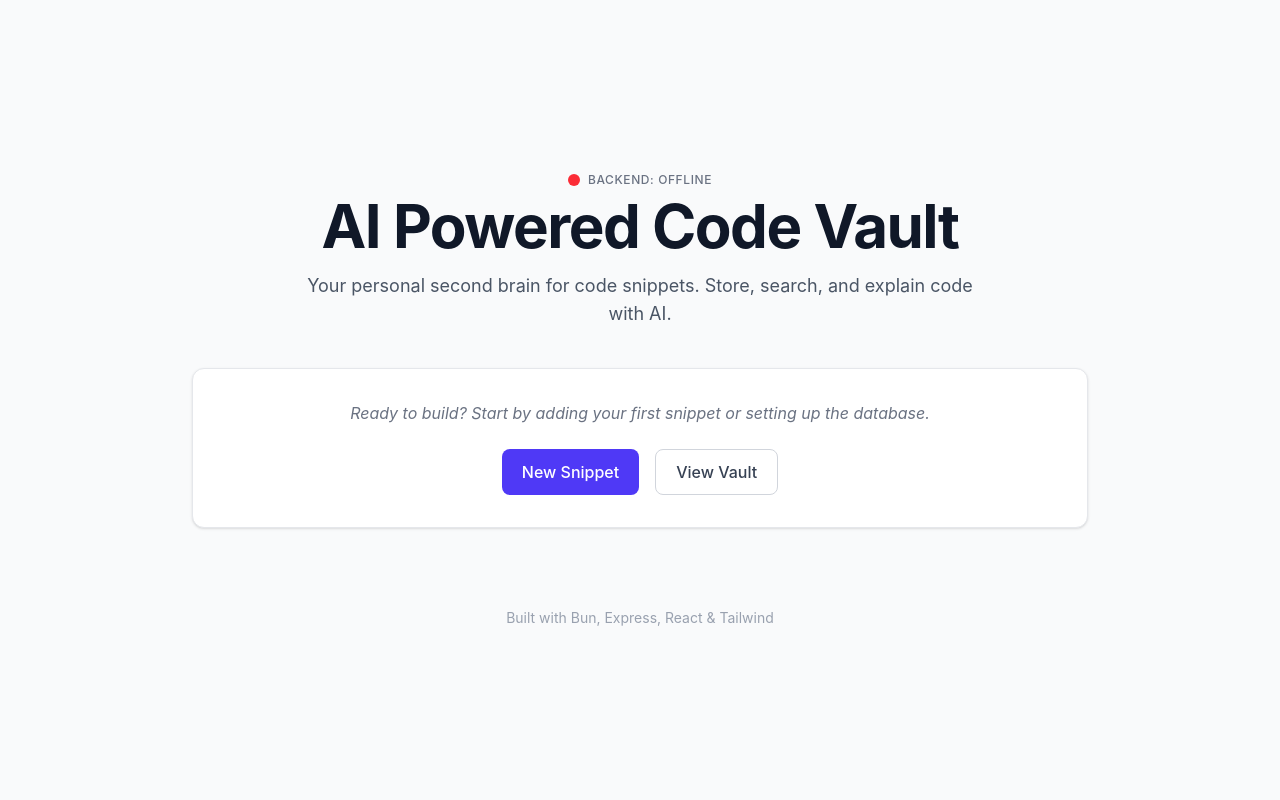
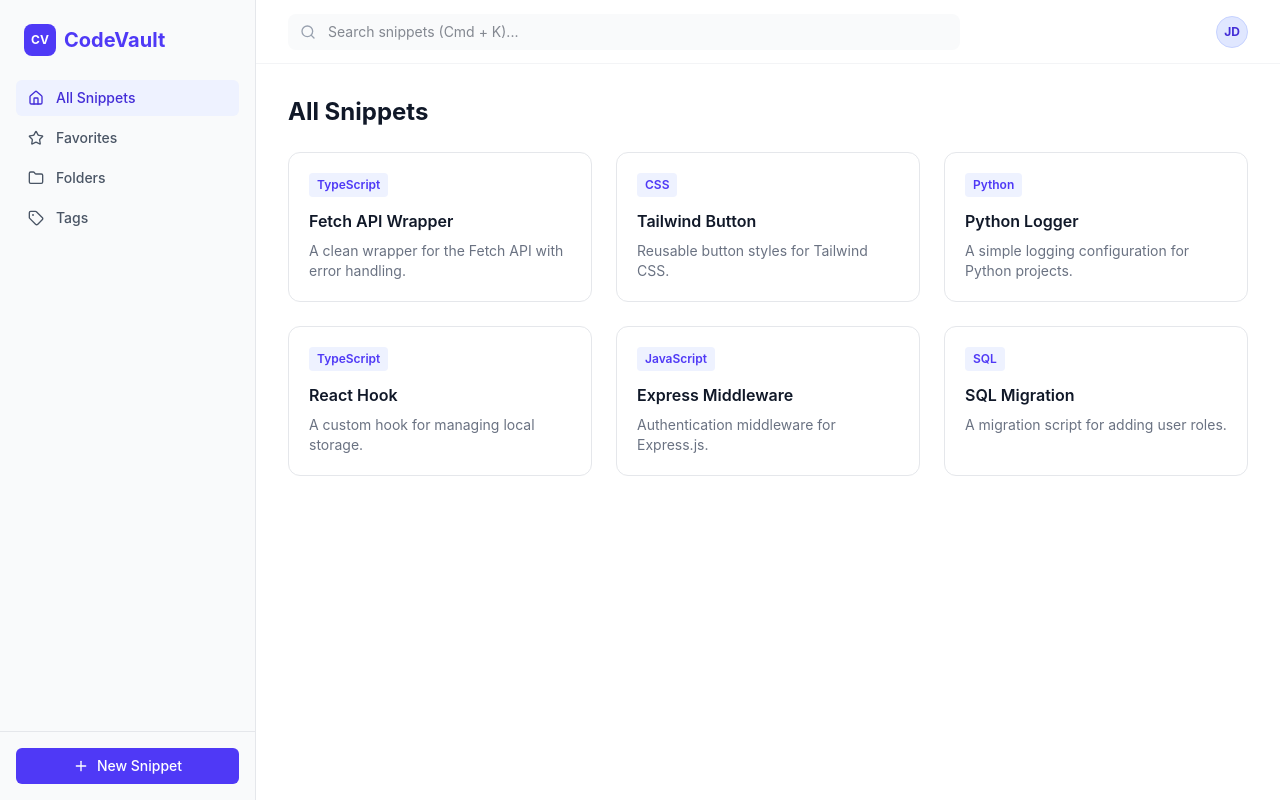
Before and after one commit to justhoji/snippetai, a React (Vite) app in the folder frontend/: page / in a window 1280 px wide. Built offline with nearby package versions, Linux system fonts and the light colour scheme; no server answers.

Commit message:
add layout and sidebar components, integrate lucide-react for icons, and implement snippet listing with sample data

```diff
--- a/frontend/package.json
+++ b/frontend/package.json
@@ -10,6 +10,7 @@
     "preview": "vite preview"
   },
   "dependencies": {
+    "lucide-react": "^1.14.0",
     "react": "^19.2.5",
     "react-dom": "^19.2.5"
   },
--- a/frontend/src/App.tsx
+++ b/frontend/src/App.tsx
@@ -1,55 +1,55 @@
-import React, { useEffect, useState } from 'react'
+import Layout from "./components/Layout";
+import Header from "./components/Header";
+import SnippetList, { type Snippet } from "./components/SnippetList";
 
 function App() {
-  const [status, setStatus] = useState<'loading' | 'online' | 'offline'>('loading');
-
-  useEffect(() => {
-    fetch('http://localhost:3001/health')
-      .then(res => res.ok ? setStatus('online') : setStatus('offline'))
-      .catch(() => setStatus('offline'));
-  }, []);
+  const snippets: Snippet[] = [
+    {
+      id: "1",
+      title: "Fetch API Wrapper",
+      language: "TypeScript",
+      summary: "A clean wrapper for the Fetch API with error handling.",
+    },
+    {
+      id: "2",
+      title: "Tailwind Button",
+      language: "CSS",
+      summary: "Reusable button styles for Tailwind CSS.",
+    },
+    {
+      id: "3",
+      title: "Python Logger",
+      language: "Python",
+      summary: "A simple logging configuration for Python projects.",
+    },
+    {
+      id: "4",
+      title: "React Hook",
+      language: "TypeScript",
+      summary: "A custom hook for managing local storage.",
+    },
+    {
+      id: "5",
+      title: "Express Middleware",
+      language: "JavaScript",
+      summary: "Authentication middleware for Express.js.",
+    },
+    {
+      id: "6",
+      title: "SQL Migration",
+      language: "SQL",
+      summary: "A migration script for adding user roles.",
+    },
+  ];
 
   return (
-    <div className="min-h-screen bg-gray-50 flex flex-col items-center justify-center p-4">
-      <header className="text-center space-y-4">
-        <div className="flex items-center justify-center gap-2 mb-2">
-          <span className={`h-3 w-3 rounded-full ${
-            status === 'online' ? 'bg-green-500 shadow-[0_0_8px_rgba(34,197,94,0.6)]' :
-            status === 'offline' ? 'bg-red-500' : 'bg-gray-300 animate-pulse'
-          }`} />
-          <span className="text-xs font-medium text-gray-500 uppercase tracking-wider">
-            Backend: {status}
-          </span>
-        </div>
-        <h1 className="text-4xl font-bold text-gray-900 tracking-tight sm:text-6xl">
-          AI Powered Code Vault
-        </h1>
-        <p className="text-lg text-gray-600 max-w-2xl">
-          Your personal second brain for code snippets. Store, search, and explain code with AI.
-        </p>
-      </header>
-
-      <main className="mt-10 w-full max-w-4xl">
-        <div className="bg-white shadow-sm border border-gray-200 rounded-xl p-8 text-center">
-          <p className="text-gray-500 italic">
-            Ready to build? Start by adding your first snippet or setting up the database.
-          </p>
-          <div className="mt-6 flex justify-center gap-4">
-            <button className="px-5 py-2.5 bg-indigo-600 text-white font-medium rounded-lg hover:bg-indigo-700 transition-colors">
-              New Snippet
-            </button>
-            <button className="px-5 py-2.5 bg-white text-gray-700 font-medium border border-gray-300 rounded-lg hover:bg-gray-50 transition-colors">
-              View Vault
-            </button>
-          </div>
-        </div>
-      </main>
-
-      <footer className="mt-20 text-gray-400 text-sm">
-        Built with Bun, Express, React & Tailwind
-      </footer>
-    </div>
-  )
+    <Layout>
+      <div className="h-full flex flex-col">
+        <Header />
+        <SnippetList snippets={snippets} />
+      </div>
+    </Layout>
+  );
 }
 
-export default App
+export default App;
--- /dev/null
+++ b/frontend/src/components/Header.tsx
@@ -0,0 +1,24 @@
+import { Search } from 'lucide-react';
+
+const Header = () => {
+  return (
+    <header className="h-16 border-b border-gray-100 flex items-center px-8 bg-white sticky top-0 z-10">
+      <div className="flex-1 max-w-2xl relative">
+        <Search className="absolute left-3 top-1/2 -translate-y-1/2 w-4 h-4 text-gray-400" />
+        <input
+          type="text"
+          placeholder="Search snippets (Cmd + K)..."
+          className="w-full bg-gray-50 border-none rounded-lg py-2 pl-10 pr-4 text-sm focus:ring-2 focus:ring-indigo-500 transition-all outline-none"
+        />
+      </div>
+
+      <div className="ml-auto flex items-center gap-4">
+        <div className="w-8 h-8 rounded-full bg-indigo-100 flex items-center justify-center text-indigo-700 text-xs font-bold border border-indigo-200">
+          JD
+        </div>
+      </div>
+    </header>
+  );
+};
+
+export default Header;
--- /dev/null
+++ b/frontend/src/components/Layout.tsx
@@ -0,0 +1,19 @@
+import React from 'react';
+import Sidebar from './Sidebar';
+
+interface LayoutProps {
+  children: React.ReactNode;
+}
+
+const Layout: React.FC<LayoutProps> = ({ children }) => {
+  return (
+    <div className="flex min-h-screen bg-white text-gray-900">
+      <Sidebar />
+      <main className="flex-1 overflow-auto">
+        {children}
+      </main>
+    </div>
+  );
+};
+
+export default Layout;
--- /dev/null
+++ b/frontend/src/components/Sidebar.tsx
@@ -0,0 +1,48 @@
+import { Home, Folder, Tag, Star, Plus } from 'lucide-react';
+
+const Sidebar = () => {
+  const navItems = [
+    { icon: Home, label: 'All Snippets', active: true },
+    { icon: Star, label: 'Favorites', active: false },
+    { icon: Folder, label: 'Folders', active: false },
+    { icon: Tag, label: 'Tags', active: false },
+  ];
+
+  return (
+    <aside className="w-64 border-r border-gray-200 bg-gray-50 h-screen flex flex-col">
+      <div className="p-6">
+        <h1 className="text-xl font-bold text-indigo-600 flex items-center gap-2">
+          <div className="w-8 h-8 bg-indigo-600 rounded-lg flex items-center justify-center">
+            <span className="text-white text-xs">CV</span>
+          </div>
+          CodeVault
+        </h1>
+      </div>
+
+      <nav className="flex-1 px-4 space-y-1">
+        {navItems.map((item) => (
+          <button
+            key={item.label}
+            className={`w-full flex items-center gap-3 px-3 py-2 text-sm font-medium rounded-md transition-colors ${
+              item.active
+                ? 'bg-indigo-50 text-indigo-700'
+                : 'text-gray-600 hover:bg-gray-100 hover:text-gray-900'
+            }`}
+          >
+            <item.icon className="w-4 h-4" />
+            {item.label}
+          </button>
+        ))}
+      </nav>
+
+      <div className="p-4 border-t border-gray-200">
+        <button className="w-full flex items-center justify-center gap-2 bg-indigo-600 text-white px-4 py-2 rounded-md hover:bg-indigo-700 transition-colors text-sm font-medium">
+          <Plus className="w-4 h-4" />
+          New Snippet
+        </button>
+      </div>
+    </aside>
+  );
+};
+
+export default Sidebar;
--- /dev/null
+++ b/frontend/src/components/SnippetCard.tsx
@@ -0,0 +1,23 @@
+interface SnippetCardProps {
+  title: string;
+  language: string;
+  summary: string;
+}
+
+const SnippetCard: React.FC<SnippetCardProps> = ({ title, language, summary }) => {
+  return (
+    <div className="bg-white border border-gray-200 rounded-xl p-5 hover:shadow-md transition-shadow cursor-pointer group">
+      <div className="flex justify-between items-start mb-3">
+        <span className="text-xs font-semibold text-indigo-600 px-2 py-1 bg-indigo-50 rounded group-hover:bg-indigo-100 transition-colors">
+          {language}
+        </span>
+      </div>
+      <h3 className="font-semibold text-gray-900 mb-2">{title}</h3>
+      <p className="text-sm text-gray-500 line-clamp-2">
+        {summary}
+      </p>
+    </div>
+  );
+};
+
+export default SnippetCard;
--- /dev/null
+++ b/frontend/src/components/SnippetList.tsx
@@ -0,0 +1,37 @@
+import React from 'react';
+import SnippetCard from './SnippetCard';
+
+export interface Snippet {
+  id: string;
+  title: string;
+  language: string;
+  summary: string;
+}
+
+interface SnippetListProps {
+  snippets: Snippet[];
+  title?: string;
+}
+
+const SnippetList: React.FC<SnippetListProps> = ({ snippets, title = 'All Snippets' }) => {
+  return (
+    <div className="flex-1 p-8">
+      <div className="max-w-5xl mx-auto">
+        <h2 className="text-2xl font-bold mb-6 text-gray-900">{title}</h2>
+
+        <div className="grid grid-cols-1 md:grid-cols-2 lg:grid-cols-3 gap-6">
+          {snippets.map((snippet) => (
+            <SnippetCard
+              key={snippet.id}
+              title={snippet.title}
+              language={snippet.language}
+              summary={snippet.summary}
+            />
+          ))}
+        </div>
+      </div>
+    </div>
+  );
+};
+
+export default SnippetList;
```
Also changed, not shown: 1 other file (tests, documents, lock files or other folders).
